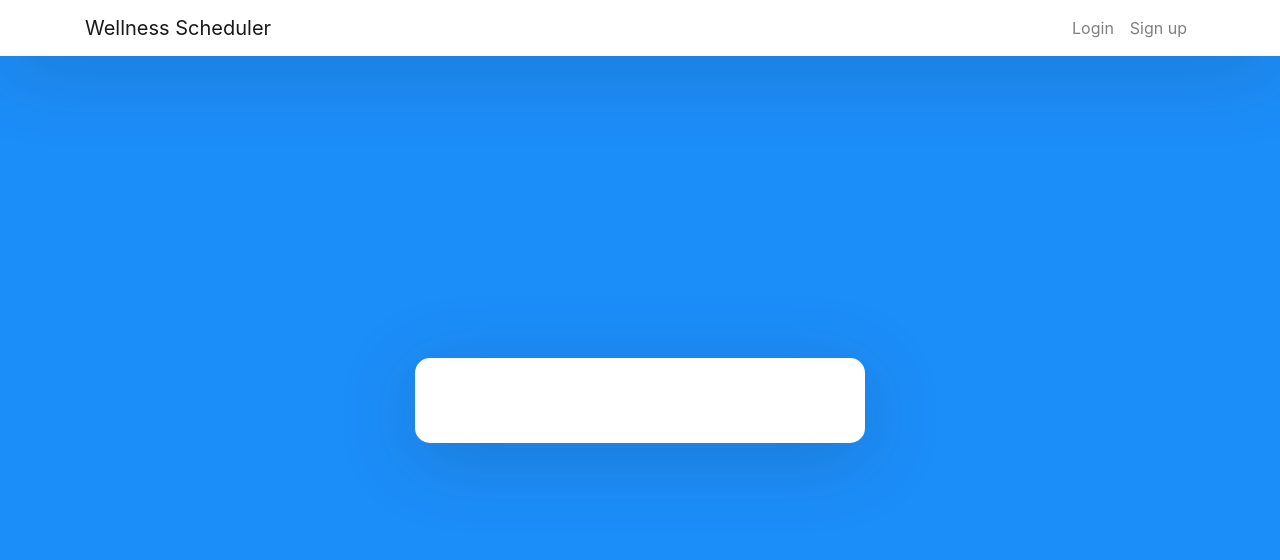
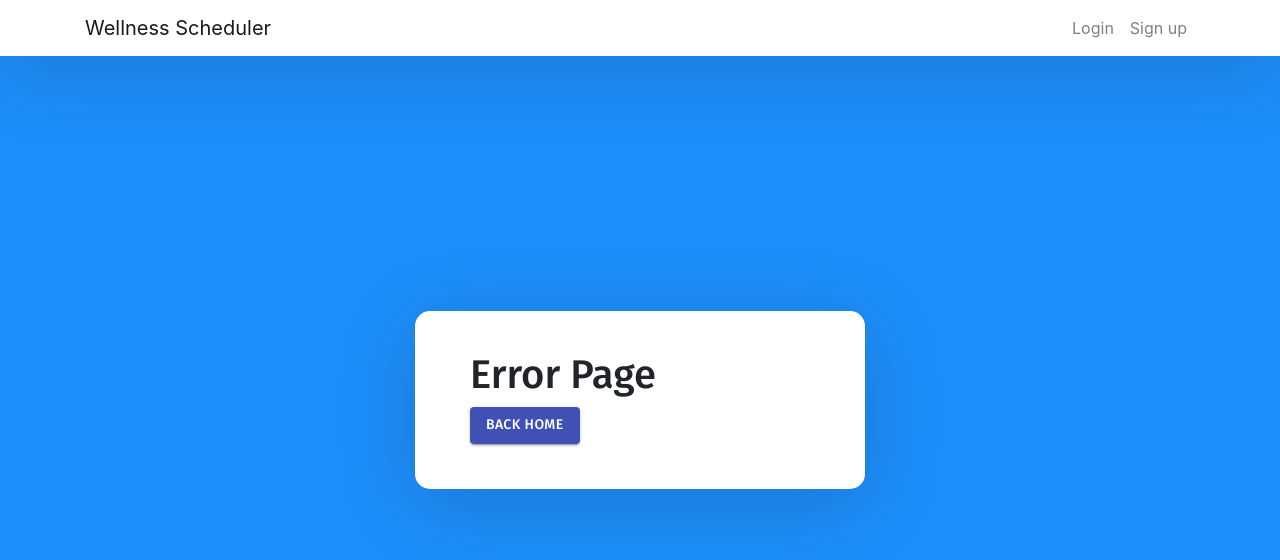
Before and after one commit to TylerKaelin/thewellnessscheduler, a React (Create React App) app: page /employer/schedule in a window 1280 px wide. Shown: the top 560 px of the page. Built offline with nearby package versions, Linux system fonts and the light colour scheme.

Commit message:
added error page when a faulty link exists

```diff
--- a/src/App.js
+++ b/src/App.js
@@ -5,6 +5,8 @@ import { BrowserRouter as Router, Switch, Route, Link } from "react-router-dom";
 
 import Login from "./components/login.component";
 import SignUp from "./components/signup.component";
+import Error from "./components/Error";
+
 
 function App() {
   return (
@@ -31,13 +33,13 @@ function App() {
             </div>
           </div>
         </nav>
-
         <div className='auth-wrapper'>
           <div className='auth-inner'>
             <Switch>
               <Route exact path='/' component={Login} />
               <Route path='/sign-in' component={Login} />
               <Route path='/sign-up' component={SignUp} />
+              <Route path='*' component={Error} />
             </Switch>
           </div>
         </div>
--- /dev/null
+++ b/src/components/Error.js
@@ -0,0 +1,29 @@
+import React from 'react';
+import { Link } from 'react-router-dom';
+import { makeStyles } from '@material-ui/core/styles';
+import Button from '@material-ui/core/Button';
+
+const Error = () => {
+  const classes = useStyles;
+
+  return (
+    <div className={classes.root}>
+      <h1>Error Page</h1>
+      <Link to='/'>
+        <Button variant="contained" color="primary">
+          Back Home
+        </Button>
+      </Link>
+    </div>
+  );
+};
+
+const useStyles = makeStyles((theme) => ({
+  root: {
+    '& > *': {
+      margin: theme.spacing(1),
+    },
+  },
+}));
+
+export default Error;
```
Also changed, not shown: src/components/employer/About.js (added, +9 -0 lines), src/components/employer/Schedule.js (added, +9 -0 lines), src/components/employer/index.js (added, +25 -0 lines).
